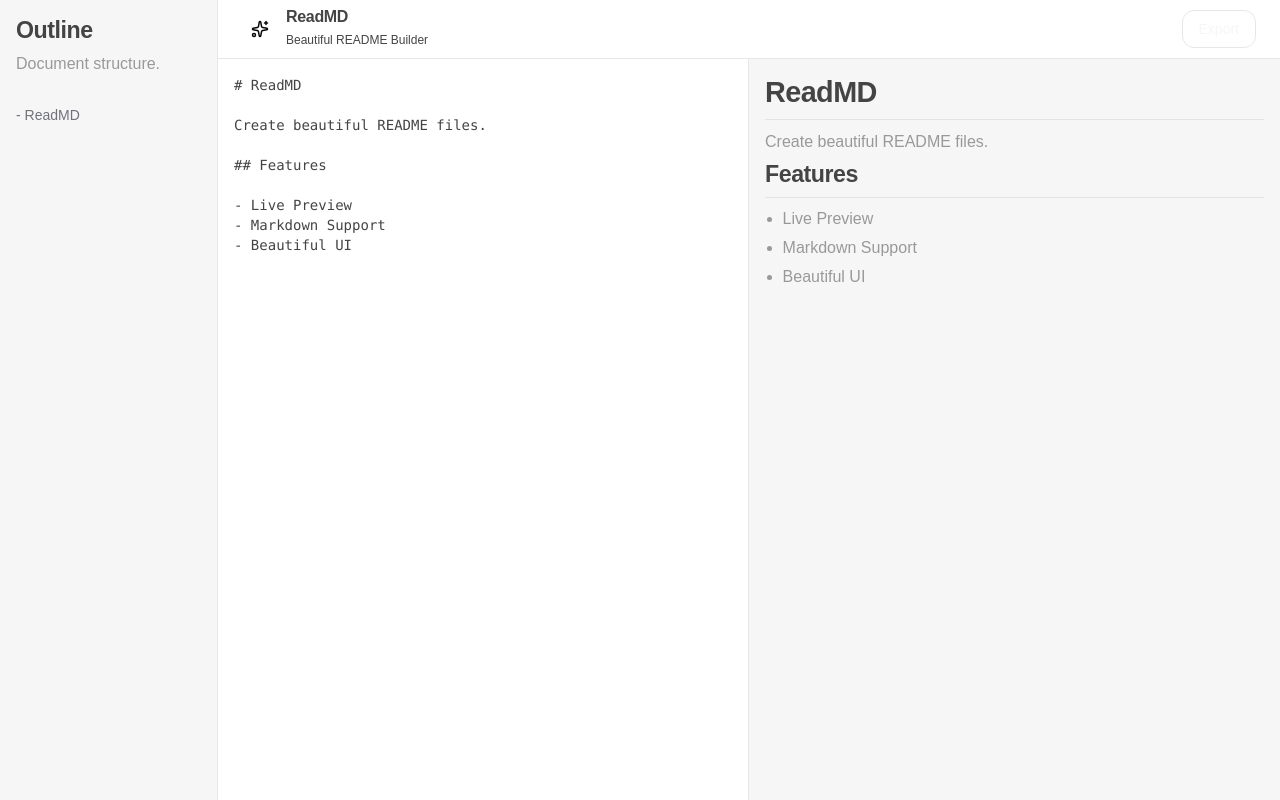
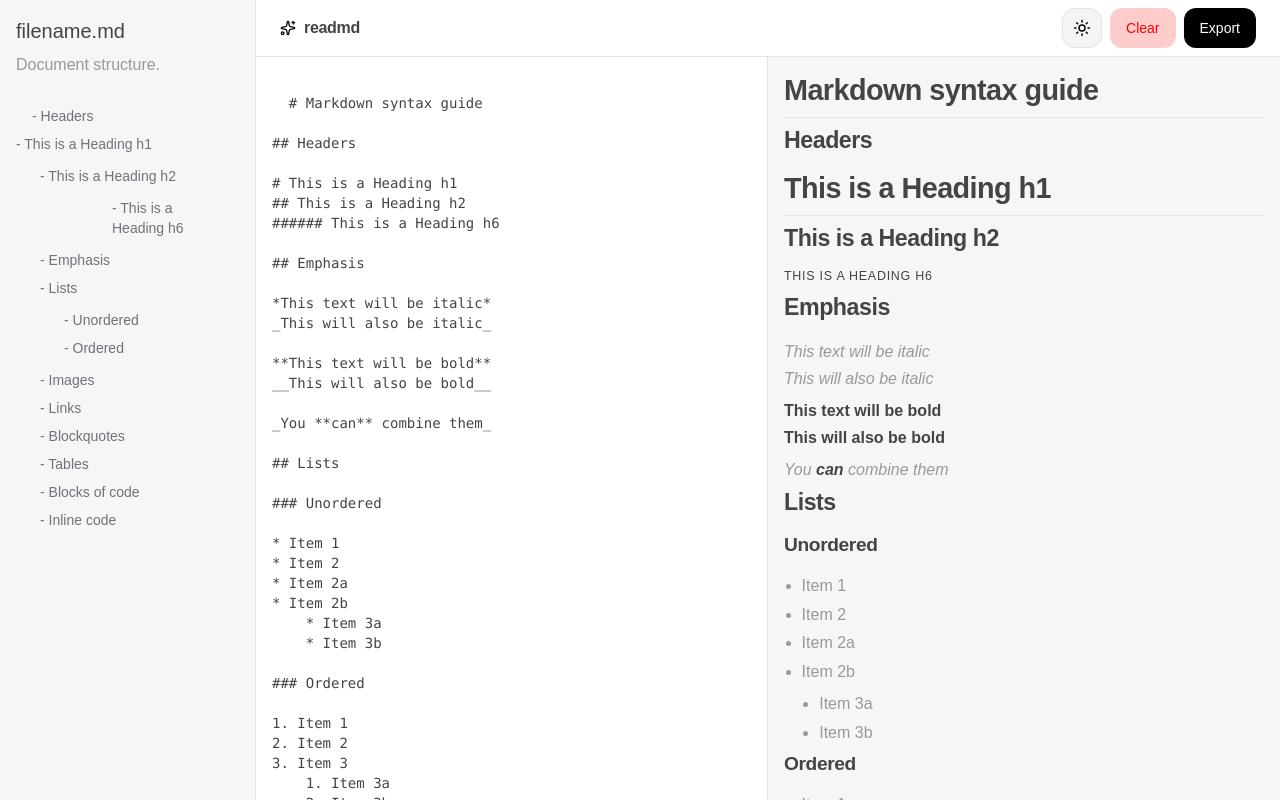
Before and after one commit to Codesamp-Rohan/readme, a Next.js app: page / in a window 1280 px wide. Built offline with nearby package versions, Linux system fonts and the light colour scheme.

Commit message:
Added Theme Toggle, Clear button, and fixed # bug

```diff
--- a/package.json
+++ b/package.json
@@ -17,6 +17,7 @@
     "framer-motion": "^12.38.0",
     "lucide-react": "^1.14.0",
     "next": "16.2.6",
+    "next-themes": "^0.4.6",
     "postcss": "^8.5.14",
     "radix-ui": "^1.4.3",
     "react": "19.2.4",
--- a/src/app/globals.css
+++ b/src/app/globals.css
@@ -47,7 +47,7 @@
 
   .dark {
     --background: #09090b;
-    --foreground: #fafafa;
+    --foreground: #101013;
 
     --card: #09090b;
     --card-foreground: #fafafa;
@@ -104,6 +104,7 @@ h1 {
   font-size: 1.8rem !important;
   font-weight: 700 !important;
   color: var(--text-primary) !important;
+  border-bottom: 1px solid var(--border) !important;
 }
 
 h2 {
@@ -182,20 +183,17 @@ blockquote {
 }
 
 code {
-  background: var(--secondary) !important;
   color: var(--text-primary) !important;
-  padding: 0.15rem 0.35rem !important;
-  border-radius: 0.35rem !important;
   font-size: 0.82rem !important;
 }
 
 pre {
-  background: var(--secondary) !important;
-  color: var(--text-primary) !important;
+  background: var(--background) !important;
   padding: 0.9rem !important;
   border-radius: 0.8rem !important;
   overflow-x: auto !important;
   margin: 0.8rem 0 !important;
+  border: 1px solid var(--border) !important;
 }
 
 hr {
@@ -216,7 +214,6 @@ a:hover {
 }
 
 .preview-container :is(h1, h2, h3) {
-    border-bottom: 1px solid var(--border) !important;
     margin-bottom: 8px !important;
     padding-bottom: 8px !important;
     color: var(--text-primary) !important;
@@ -225,3 +222,53 @@ a:hover {
 .preview-container :is(h4, h5, h6) {
     padding-bottom: 8px !important;
 }
+
+table {
+  width: 100%; /* Make the table take full width */
+  border-collapse: collapse; /* Remove spacing between table cells */
+  border: 1px solid #ccc; /* Add a border around the entire table */
+  font-size: 0.875rem; /* Set a readable font size */
+  background-color: #f9f9f9; /* Light background for the table */
+  margin-bottom: 16px;
+}
+
+thead {
+  background-color: #f3f3f3; /* Apply a slightly darker background for the table header */
+}
+
+th, td {
+  border: 1px solid var(--border); /* Add a border to all table cells */
+  padding: 0.75rem; /* Add padding inside table cells */
+  text-align: left; /* Align table content to the left */
+}
+
+th {
+  background-color: var(--secondary); /* Distinguish headers with a solid background color */
+  font-weight: bold; /* Emphasize header text */
+  color: var(--text-primary); /* Header text color */
+}
+td {
+  color: var(--text-primary);
+  background-color: var(--background);
+}
+
+tr:nth-child(even) {
+  background-color: var(--primary); /* Alternate row background for better readability */
+}
+
+tr:hover {
+  background-color: var(--secondary); /* Highlight the row on hover */
+  transition: background-color 0.3s; /* Smooth hover effect */
+}
+
+caption {
+  margin-bottom: 0.5rem;
+  font-size: 1rem;
+  font-weight: bold;
+  color: #555;
+  text-align: center;
+}
+
+.mt-0-important {
+  margin-top: 0 !important;
+}
--- a/src/app/layout.js
+++ b/src/app/layout.js
@@ -1,6 +1,7 @@
 import { Geist, Geist_Mono } from "next/font/google";
 import "./globals.css";
 import { TooltipProvider } from "@/components/ui/tooltip";
+import {ThemeProvider} from "next-themes";
 
 const geistSans = Geist({
   variable: "--font-geist-sans",
@@ -22,10 +23,13 @@ export default function RootLayout({ children }) {
     <html
       lang="en"
       className={`${geistSans.variable} ${geistMono.variable} h-full antialiased`}
+      suppressHydrationWarning
     >
       <body className="min-h-full flex flex-col">
         <TooltipProvider>
-          {children}
+          <ThemeProvider attribute="class" defaultTheme="light" enableSystem>
+            {children}
+          </ThemeProvider>
         </TooltipProvider>
       </body>
     </html>
--- a/src/app/page.js
+++ b/src/app/page.js
@@ -1,17 +1,40 @@
+'use client'
+
 import Navbar from "@/components/layout/Navbar";
 import Sidebar from "@/components/layout/Sidebar";
 import EditorPane from "@/components/editor/EditorPane";
 import PreviewPane from "@/components/preview/PreviewPane";
+import {useRef} from "react";
 
 export default function Home() {
-  return (
+
+    const editorRef = useRef(null)
+    const previewRef = useRef(null)
+
+    const handleEditorScroll = () => {
+        const editor = editorRef.current;
+        const preview = previewRef.current;
+
+        if (!editor || !preview) return;
+
+        const percentage =
+            editor.scrollTop /
+            (editor.scrollHeight - editor.clientHeight);
+
+        preview.scrollTop =
+            percentage *
+            (preview.scrollHeight - preview.clientHeight);
+    };
+
+
+    return (
     <main className="h-screen flex overflow-hidden bg-[--background] text-foreground">
         <Sidebar />
       <div className="flex flex-col w-full h-[100dvh]">
         <Navbar />
         <div className="flex w-full h-full">
-          <EditorPane />
-          <PreviewPane />
+          <EditorPane editorRef={editorRef} onScroll={handleEditorScroll}/>
+          <PreviewPane previewRef={previewRef} />
         </div>
       </div>
     </main>
--- a/src/components/editor/EditorPane.jsx
+++ b/src/components/editor/EditorPane.jsx
@@ -2,16 +2,19 @@
 
 import { useEditorStore } from "@/store/editorStore";
 
-export default function EditorPane() {
+export default function EditorPane({ editorRef, onScroll }) {
   const markdown = useEditorStore((state) => state.markdown);
   const setMarkdown = useEditorStore((state) => state.setMarkdown);
 
   return (
-    <section className="flex-1 border-r border-border bg-background">
+    <section className="flex-1 border-r border-[var(--border)] bg-background">
       <textarea
+          ref={editorRef}
+          onScroll={onScroll}
         value={markdown}
         onChange={(e) => setMarkdown(e.target.value)}
         className="h-full w-full resize-none bg-transparent p-4 font-mono text-sm outline-none text-[--text-primary]"
+        placeholder="Enter # for title"
         spellCheck={false}
       />
     </section>
--- a/src/components/layout/Navbar.jsx
+++ b/src/components/layout/Navbar.jsx
@@ -1,24 +1,31 @@
+'use client'
+
 import { Sparkles } from "lucide-react";
+import {useEditorStore} from "@/store/editorStore";
+import {ThemeToggle} from "@/components/layout/ThemeToggle";
 
 export default function Navbar() {
+    const setMarkdown = useEditorStore((state) => state.setMarkdown);
   return (
-    <header className="flex h-16 items-center justify-between border-b border-border bg-background/80 px-6 backdrop-blur-xl">
+    <header className="flex h-16 items-center justify-between border-b border-[var(--border)] bg-background/80 px-6 py-2 backdrop-blur-xl sticky top-0 z-50">
       <div className="flex items-center gap-2">
-        <div className="flex h-9 w-9 items-center justify-center rounded-xl bg-primary text-primary-foreground">
+        <div className="flex h-fit w-4 items-center justify-center rounded-xl bg-primary text-primary-foreground">
           <Sparkles size={18} />
         </div>
 
         <div>
-          <h4 className="text-sm font-semibold tracking-tight">ReadMD</h4>
-          <span className="text-[12px] text-[--text-secondary]">
-            Beautiful README Builder
-          </span>
+          <h4 className="text-sm font-semibold tracking-tight">readmd</h4>
         </div>
       </div>
-
-      <button className="rounded-xl border border-border bg-secondary px-4 py-2 text-sm transition-all hover:bg-accent">
+        <span className="flex gap-2">
+            <ThemeToggle />
+        <button onClick={() => setMarkdown('')} className="rounded-xl  bg-[#ff000033] text-[#ff0000] px-4 py-2 text-sm transition-all hover:bg-accent">
+            Clear
+        </button>
+      <button className="rounded-xl bg-black text-white px-4 py-2 text-sm transition-all hover:bg-accent">
         Export
       </button>
+        </span>
     </header>
   );
 }
--- a/src/components/layout/Sidebar.jsx
+++ b/src/components/layout/Sidebar.jsx
@@ -7,34 +7,49 @@ import { extractHeadings } from "@/lib/extractHeadings";
 
 export default function Sidebar() {
   const markdown = useEditorStore((state) => state.markdown);
+  const filename = useEditorStore((state) => state.filename);
+  const setFilename = useEditorStore((state) => state.setFilename)
 
   const headings = useMemo(() => {
     return extractHeadings(markdown);
   }, [markdown]);
+    const { tree } = useMemo(() => extractHeadings(markdown), [markdown]);
 
     return (
-    <aside className="hidden w-64 border-r border-border bg-[--foreground] p-4 lg:block">
+    <aside className="hidden w-64 border-r border-[var(--border)] bg-[--foreground] p-4 lg:block">
       <div className="mb-6">
-        <h2 className="text-sm font-semibold">Outline</h2>
-
+          <input placeholder="file name..." value={filename} onChange={(e) => setFilename(e.target.value)} className="bg-transparent rounded-lg text-[--text-primary] text-[20px] text-bold outline-[--border]"/>
           <p className="text-xs text-muted-foreground">
           Document structure.
         </p>
       </div>
+        <div className="sidebar-content">
+            {tree.map((heading, index) => (
+                <HeadingItem key={index} heading={heading} />
+            ))}
+        </div>
+    </aside>
+  );
+}
 
+function HeadingItem({ heading }) {
+    return (
         <div className="space-y-2">
-        {headings.map((heading, index) => (
             <div
-            key={index}
                 style={{
-              paddingLeft: `${(heading.level - 1) * 12}px`,
+                    paddingLeft: `${(heading.level - 1) * 16}px`,
                 }}
                 className="rounded-lg px-2 py-1 text-sm text-[--text-muted] transition-colors hover:bg-accent hover:text-foreground"
             >
                 - {heading.text}
             </div>
+            {heading.children.length > 0 && (
+                <div className="rounded-lg px-2 py-1 text-sm text-[--text-muted] transition-colors hover:bg-accent hover:text-foreground mt-0-important">
+                    {heading.children.map((child, index) => (
+                        <HeadingItem key={index} heading={child} />
                     ))}
                 </div>
-    </aside>
-  );
+            )}
+        </div>
+    )
 }
--- /dev/null
+++ b/src/components/layout/ThemeToggle.jsx
@@ -0,0 +1,32 @@
+"use client";
+
+import { Moon, Sun } from "lucide-react";
+import { useTheme } from "next-themes";
+import { useEffect, useState } from "react";
+
+export function ThemeToggle() {
+    const [mounted, setMounted] = useState(false);
+
+    const {theme, setTheme} = useTheme();
+
+    useEffect(() => {
+        setMounted(true);
+    }, []);
+
+    if (!mounted) return null;
+
+    return (
+        <button
+            onClick={() =>
+                setTheme(theme === "dark" ? "light" : "dark")
+            }
+            className="flex h-10 w-10 items-center justify-center rounded-xl border border-[var(--border)] bg-[var(--secondary)] transition-all hover:scale-105"
+        >
+            {theme === "light" ? (
+                <Sun size={18}/>
+            ) : (
+                <Moon size={18}/>
+            )}
+        </button>
+    );
+}
--- a/src/components/preview/PreviewPane.jsx
+++ b/src/components/preview/PreviewPane.jsx
@@ -5,12 +5,12 @@ import { useEditorStore } from "@/store/editorStore";
 import remarkGfm from "remark-gfm";
 import remarkBreaks from "remark-breaks";
 
-export default function PreviewPane() {
+export default function PreviewPane({ previewRef }) {
   const markdown = useEditorStore((state) => state.markdown);
 
   return (
     <section className="hidden w-1/2 bg-muted/30 xl:block bg-[--foreground]">
-      <div className="h-full overflow-auto">
+      <div ref={previewRef} className="h-full overflow-auto">
         <div
           className="preview-container max-w-none p-4"
         >
--- a/src/lib/extractHeadings.js
+++ b/src/lib/extractHeadings.js
@@ -5,7 +5,6 @@ export function extractHeadings(markdown) {
       .filter((line) => /^#{1,6}\s/.test(line))
       .map((line) => {
         const level = line.match(/^#+/)[0].length;
-
         return {
           level,
           text: line.replace(/^#+\s*/, ""),
@@ -17,10 +16,7 @@ export function extractHeadings(markdown) {
   const stack = [];
 
   for (const heading of headings) {
-    while (
-      stack.length &&
-      stack[stack.length - 1].level >= heading.level
-    ) {
+    while (stack.length && stack[stack.length - 1].level >= heading.level) {
       stack.pop();
     }
 
@@ -33,5 +29,5 @@ export function extractHeadings(markdown) {
     stack.push(heading);
   }
 
-  return tree;
+  return { tree }
 }
--- a/src/store/editorStore.js
+++ b/src/store/editorStore.js
@@ -1,19 +1,79 @@
 import { create } from "zustand";
 
 export const useEditorStore = create((set) => ({
-  markdown: `# ReadMD
+  markdown: `
+  # Markdown syntax guide
 
-Create beautiful README files.
+## Headers
 
-## Features
+# This is a Heading h1
+## This is a Heading h2
+###### This is a Heading h6
 
-- Live Preview
-- Markdown Support
-- Beautiful UI
-`,
+## Emphasis
 
-  setMarkdown: (markdown) =>
-    set({
-      markdown,
-    }),
+*This text will be italic*
+_This will also be italic_
+
+**This text will be bold**
+__This will also be bold__
+
+_You **can** combine them_
+
+## Lists
+
+### Unordered
+
+* Item 1
+* Item 2
+* Item 2a
+* Item 2b
+    * Item 3a
+    * Item 3b
+
+### Ordered
+
+1. Item 1
+2. Item 2
+3. Item 3
+    1. Item 3a
+    2. Item 3b
+
+## Images
+
+![This is an alt text.](/globe.svg "This is a sample image.")
+
+## Links
+
+You may be using [Markdown Live Preview](https://markdownlivepreview.com/).
+
+## Blockquotes
+
+> Markdown is a lightweight markup language with plain-text-formatting syntax, created in 2004 by John Gruber with Aaron Swartz.
+>
+>> Markdown is often used to format readme files, for writing messages in online discussion forums, and to create rich text using a plain text editor.
+
+## Tables
+
+| Left columns  | Right columns |
+| ------------- |:-------------:|
+| left foo      | right foo     |
+| left bar      | right bar     |
+| left baz      | right baz     |
+
+## Blocks of code
+
+\`\`\`
+let message = 'Hello world';
+alert(message);
+\`\`\`
+
+## Inline code
+
+This web site is using \`markedjs/marked\`.`
+,
+    filename: 'filename.md',
+
+  setMarkdown: (markdown) => set({markdown}),
+    setFilename: (filename) => set({filename})
 }));
```
Also changed, not shown: src/components/providers/ThemeProvider.jsx (added, +15 -0 lines), 1 other file (tests, documents, lock files or other folders). Lines whose indentation alone changed are shown as unchanged.
